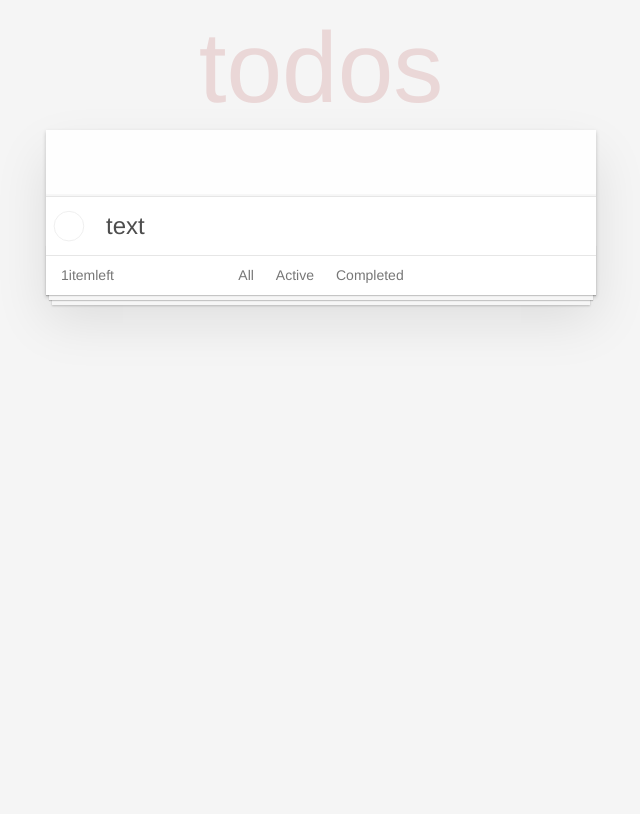
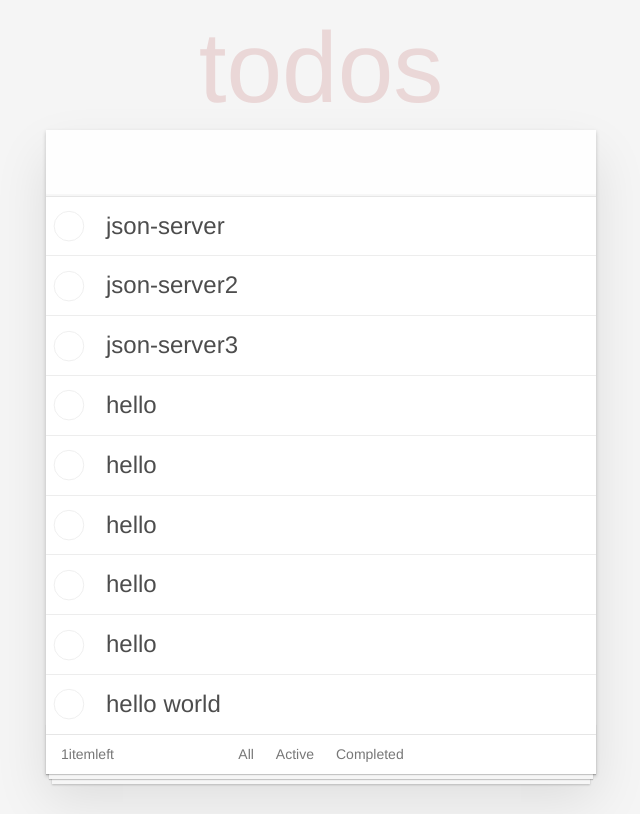
Before and after one commit to MartinYounghoonKim/react-typescript-todo-mvc, a React (Create React App) app: page / in a window 1280 px wide. Shown: the whole page, without its empty margins (319-959 px from the left). Built offline with nearby package versions, Linux system fonts and the light colour scheme; data requests are answered from the project's data file; the HTML template or start-up script is replaced by a standard one.

Commit message:
리스트 보여주기 작업 완료

```diff
--- a/src/App.tsx
+++ b/src/App.tsx
@@ -3,18 +3,28 @@ import './App.css';
 
 import TodoFooter from './components/TodoFooter';
 import TodoHeader from './components/TodoHeader';
-import TodoMain from './components/TodoMain';
+import TodoMain, { ITodo } from './components/TodoMain';
 
-class App extends React.Component {
-  public render() {
-    return (
-      <div className="todo-app">
-        <TodoHeader />
-        <TodoMain />
-        <TodoFooter />
-      </div>
-    );
-  }
+async function getTodos(): Promise<ITodo[]> {
+  return (await fetch('http://localhost:3000/todos', { method: 'GET' })).json();
+}
+
+const App = () => {
+  const [todos, useTodos] = React.useState<ITodo[]>([])
+
+  React.useEffect(() => {
+    getTodos().then(responsedTodos => {
+      useTodos(responsedTodos);
+    })
+  }, [])
+
+  return (
+    <div className="todo-app">
+      <TodoHeader />
+      <TodoMain todos={todos}/>
+      <TodoFooter />
+    </div>
+  )
 }
 
 export default App;
--- a/src/components/TodoMain.tsx
+++ b/src/components/TodoMain.tsx
@@ -1,18 +1,39 @@
 import * as React from 'react';
 
-const TodoMain = () => {
+interface ITodoItemProp {
+  text: string
+}
+
+const TodoItem = ({ text }: ITodoItemProp) => {
   return (
-    <div className="todo-app__main">
-      <ul className="todo-list">
     <li className="todo-item">
       <button className="toggle" />
       <div className="todo-item__view">
-            <div className="todo-item__view__text">text</div>
+        <div className="todo-item__view__text">{text}</div>
         <button className="todo-item__destroy" />
       </div>
       <input type="text"
         className="todo-item__edit" />
     </li>
+  )
+}
+
+export interface ITodo {
+  id: number,
+  title: string,
+  completed: boolean,
+}
+
+interface ITodoMainProp {
+  todos: ITodo[]
+}
+
+const TodoMain = ({ todos }: ITodoMainProp) => {
+  return (
+    <div className="todo-app__main">
+      <ul className="todo-list">{
+        todos.map(todo => <TodoItem key={todo.id} text={todo.title}/>)
+      }
       </ul>
     </div>
   )
```
Also changed, not shown: 2 other files (tests, documents, lock files or other folders). Lines whose indentation alone changed are shown as unchanged.
